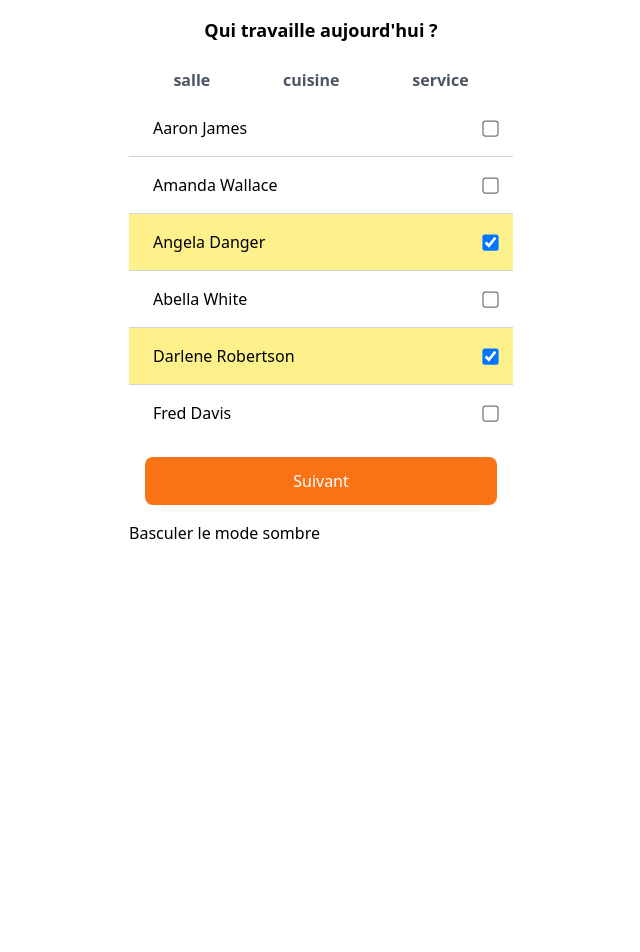
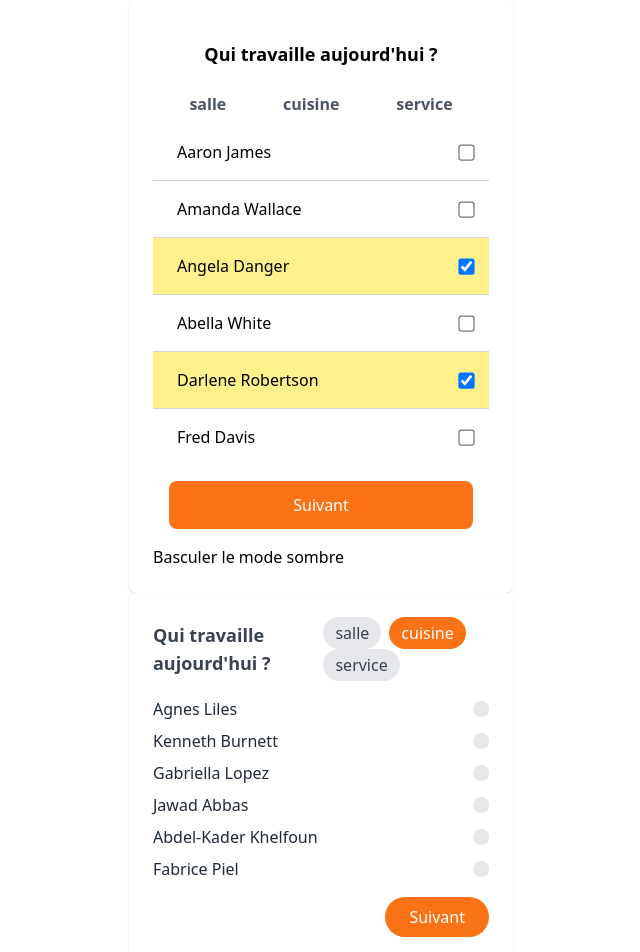
Before and after one commit to helio75011/TP-FRAMEWORK-CSS, a React (Create React App) app: page / in a window 1280 px wide. Shown: the top 952 px of the page, without its empty margins (319-959 px from the left). Before the commit the page ends 800 px from the top, so only its background shows below. Built offline with nearby package versions, Linux system fonts and the light colour scheme; the HTML template or start-up script is replaced by a standard one.

Commit message:
add Cuisine with jsx and modify Salle

```diff
--- a/src/App.js
+++ b/src/App.js
@@ -1,10 +1,14 @@
-import React, { useState } from 'react';
-// Assurez-vous d'importer tailwind.css correctement.
+import React from 'react';
+// import './tailwind.css';
 import Salle from './components/Salle';
+import Cuisine from './components/Cuisine';
 
 function App() {
   return (
-    <Salle></Salle>
+    <div>
+      <Salle />
+      <Cuisine />
+    </div>
   );
 }
 
--- /dev/null
+++ b/src/components/Cuisine.jsx
@@ -0,0 +1,53 @@
+// file: /components/StaffList.jsx
+
+import React, { useState } from 'react';
+
+const staffMembers = [
+  { name: 'Agnes Liles', selected: false },
+  { name: 'Kenneth Burnett', selected: false },
+  { name: 'Gabriella Lopez', selected: false },
+  { name: 'Jawad Abbas', selected: false },
+  { name: 'Abdel-Kader Khelfoun', selected: false },
+  { name: 'Fabrice Piel', selected: false },
+];
+
+const Cuisine = () => {
+  const [staff, setStaff] = useState(staffMembers);
+
+  const toggleSelection = (index) => {
+    const newStaff = [...staff];
+    newStaff[index].selected = !newStaff[index].selected;
+    setStaff(newStaff);
+  };
+
+  return (
+    <div className="bg-white shadow rounded-lg p-6">
+      <div className="flex justify-between items-center mb-4">
+        <h2 className="text-lg font-bold text-gray-700">Qui travaille aujourd'hui ?</h2>
+        <div>
+          <button className="bg-gray-200 text-gray-700 py-1 px-3 rounded-full mr-2">salle</button>
+          <button className="bg-orange-500 text-white py-1 px-3 rounded-full mr-2">cuisine</button>
+          <button className="bg-gray-200 text-gray-700 py-1 px-3 rounded-full">service</button>
+        </div>
+      </div>
+      <div className="space-y-2">
+        {staff.map((member, index) => (
+          <div key={member.name} className="flex items-center justify-between">
+            <span className="text-gray-800">{member.name}</span>
+            <button
+              onClick={() => toggleSelection(index)}
+              className={`p-2 rounded-full ${member.selected ? 'bg-orange-500' : 'bg-gray-200'}`}
+            >
+              {member.selected ? '✓' : ''}
+            </button>
+          </div>
+        ))}
+      </div>
+      <div className="flex justify-end mt-4">
+        <button className="bg-orange-500 text-white py-2 px-6 rounded-full">Suivant</button>
+      </div>
+    </div>
+  );
+};
+
+export default Cuisine
--- a/src/components/Salle.js
+++ b/src/components/Salle.jsx
@@ -1,10 +1,10 @@
 import React, { useState } from 'react';
-// Assurez-vous d'importer tailwind.css correctement.
-import '../index.css';
-import { toggleDarkMode } from'../functions/Darkmode';
+// Make sure to import tailwind.css correctly.
+// import '../index.css';
+import { toggleDarkMode } from '../functions/Darkmode';
 
 function Salle() {
-  // Initialiser l'état des employés
+  // Initialize the state of employees
   const [employees, setEmployees] = useState([
     { id: 1, name: 'Aaron James', selected: false },
     { id: 2, name: 'Amanda Wallace', selected: false },
@@ -14,7 +14,7 @@ function Salle() {
     { id: 6, name: 'Fred Davis', selected: false },
   ]);
 
-  // Fonction pour basculer la sélection d'un employé
+  // Function to toggle the selection of an employee
   const toggleEmployeeSelection = (id) => {
     setEmployees(
       employees.map((employee) =>
@@ -24,12 +24,12 @@ function Salle() {
   };
 
   return (
-    <div className="bg-green-200 max-w-sm mx-auto bg-white dark:bg-gray-800">
-      <div className="text-center p-4 bg-white">
+    <div className="bg-white shadow rounded-lg p-6">
+      <div className="text-center p-4">
         <h2 className="text-lg font-bold">Qui travaille aujourd'hui ?</h2>
       </div>
 
-      <div className="flex justify-around p-2 bg-white">
+      <div className="flex justify-around p-2">
         <button className="font-semibold text-gray-600">salle</button>
         <button className="font-semibold text-gray-600">cuisine</button>
         <button className="font-semibold text-gray-600">service</button>
@@ -39,7 +39,7 @@ function Salle() {
         {employees.map((employee) => (
           <div
             key={employee.id}
-            className={`flex items-center p-4 ${employee.selected ? 'bg-yellow-200' : 'bg-white'}`}
+            className={`flex items-center p-4 ${employee.selected ? 'bg-yellow-200' : ''}`}
           >
             <div className="flex-grow font-medium px-2">{employee.name}</div>
             <input
@@ -57,7 +57,6 @@ function Salle() {
       </div>
       <button onClick={toggleDarkMode}>Basculer le mode sombre</button>
     </div>
-
   );
 }
 
```
